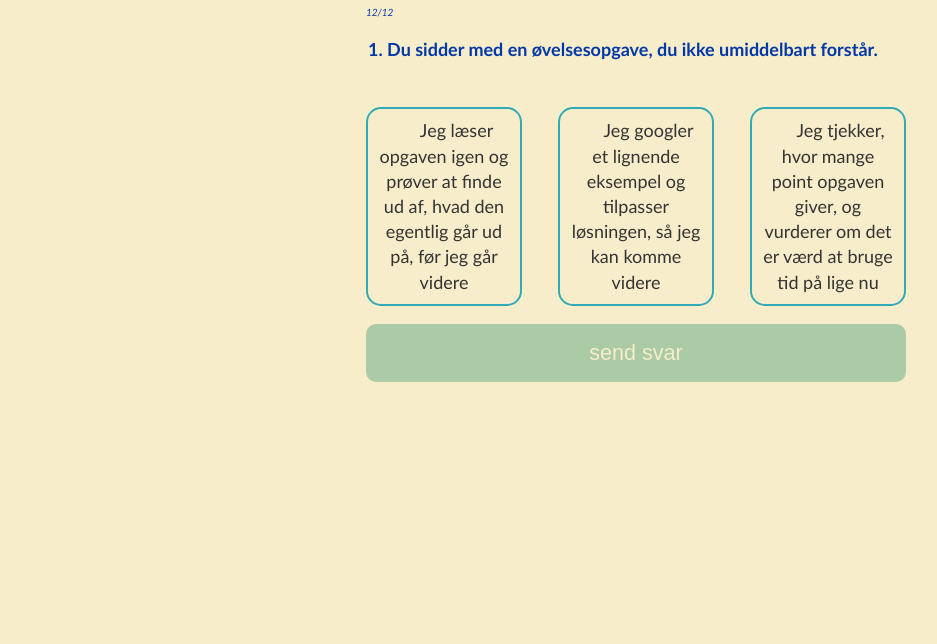
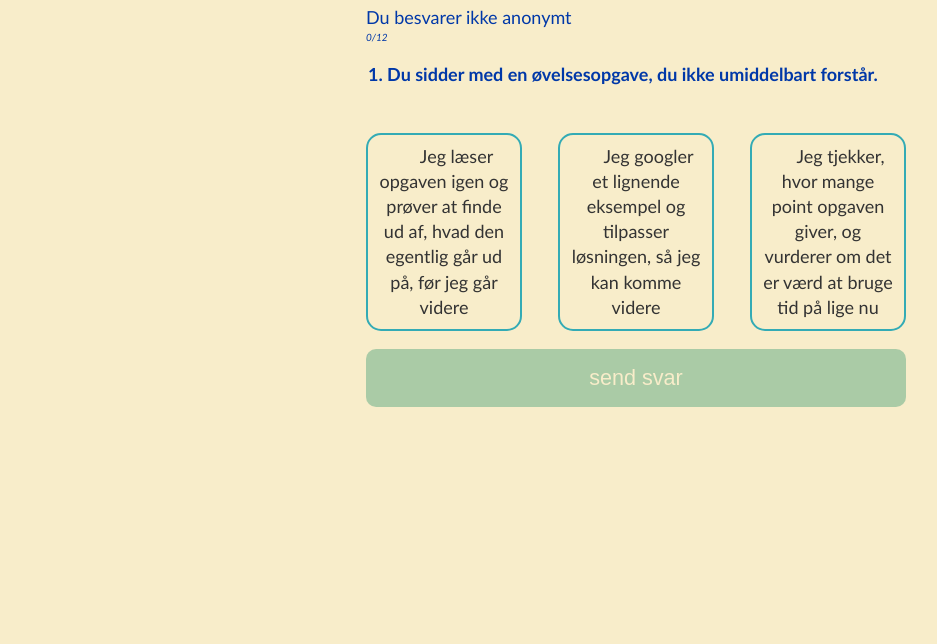
Before and after one commit to dat2Cph/StudytypeTest, a website: page questions.html in a window 1280 px wide. Shown: the part 156-800 px from the top of the page, without its empty margins (4-941 px from the left). Drawn offline with Linux system fonts and the light colour scheme.

Commit message:
pseudocode for progress

```diff
--- a/questions.html
+++ b/questions.html
@@ -19,8 +19,8 @@
   <meta property="og:image" content="">
   <meta property="og:image:alt" content="">
 
-  <link rel="icon" href="/favicon.ico" sizes="any">
-  <link rel="icon" href="/icon.svg" type="image/svg+xml">
+  <link rel="icon" href="favicon.ico" sizes="any">
+  <link rel="icon" href="icon.svg" type="image/svg+xml">
   <link rel="apple-touch-icon" href="icon.png">
 
 
@@ -37,9 +37,10 @@
 <div class="page">
 
   <form action = "result.html">
-
-    <div id="progress-status">12/12</div>
-
+     <div id="form-header">
+      <div id="anonymous-status">anonymous status goes here...</div>
+      <div id="progress-status">12/12</div>
+     </div>
 
     <div class="questions carousel-viewport">
       <fieldset class="question">
@@ -157,7 +158,30 @@
   </form>
 </div>
 
+<script>
 
+
+  const anonymousChoice =  localStorage.getItem("anonymous");
+  const statusElement = document.querySelector("#anonymous-status");
+
+  statusElement.textContent = anonymousChoice === "true"?"Du besvarer anonymt":"Du besvarer ikke anonymt";
+
+
+  const questionElms = document.querySelectorAll(".question");
+  const progressElm = document.querySelector("#progress-status");
+
+  //løb igennem alle elementer og tilføj en eventListener, der lytter på click. Lad den kalde updateProgress
+
+  function updateProgress(){
+    let selectedNum = 0;
+    //løb alle elementer igennem og tæl hvor mange af dem der er blevet valgt
+    progressElm.textContent = selectedNum +"/"+questionElms.length;
+
+  }
+
+  updateProgress();
+
+</script>
 
 
 
```
